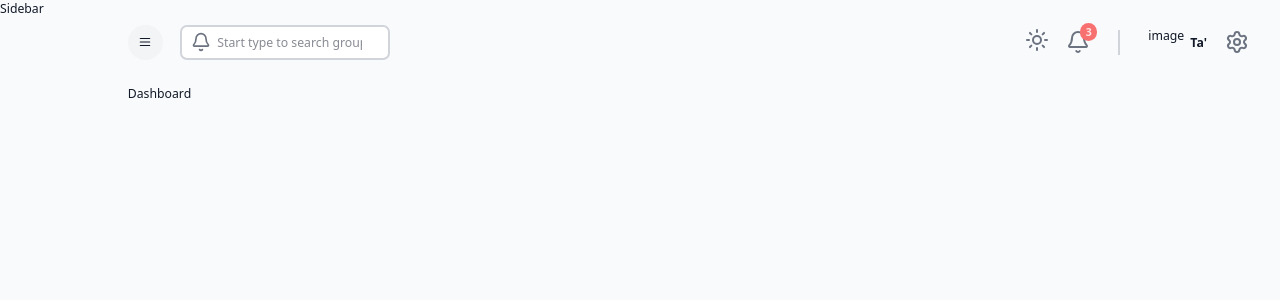
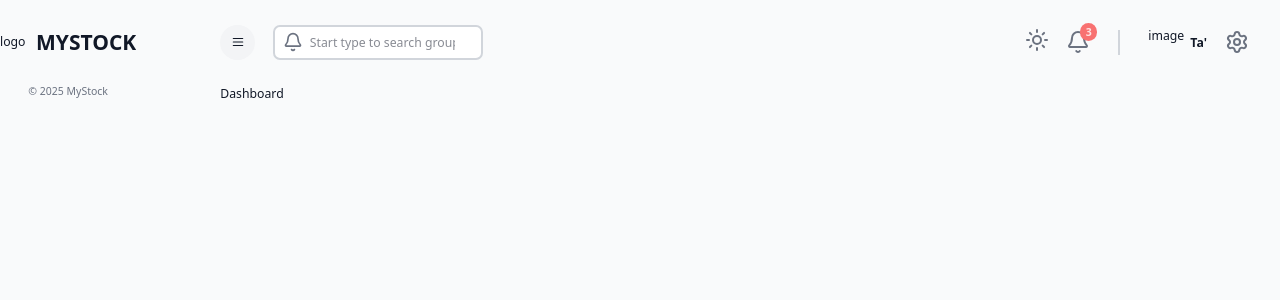
Before and after one commit to NTHB/Inventory_client, a Next.js app: page /dashboard in a window 1280 px wide. Shown: the top 300 px of the page. Built offline with nearby package versions, Linux system fonts and the light colour scheme.

Commit message:
Add sidebar part1

```diff
--- a/package.json
+++ b/package.json
@@ -13,14 +13,17 @@
     "@emotion/styled": "^11.14.1",
     "@mui/material": "^7.2.0",
     "@mui/x-data-grid": "^8.6.0",
+    "@reduxjs/toolkit": "^2.8.2",
     "@tailwindcss/cli": "^4.1.11",
     "axios": "^1.10.0",
+    "dotenv": "^17.2.0",
     "lucide-react": "^0.525.0",
     "next": "15.3.4",
     "numeral": "^2.0.6",
     "postcss": "^8.5.6",
     "react": "^19.0.0",
     "react-dom": "^19.0.0",
+    "react-redux": "^9.2.0",
     "recharts": "^3.0.2",
     "uuid": "^11.1.0"
   },
--- /dev/null
+++ b/src/app/(components)/Sidebar/index.tsx
@@ -0,0 +1,31 @@
+"use client";
+
+import { Menu } from 'lucide-react';
+import React from 'react'
+
+
+const Sidebar = () => {
+    return (
+        <div>
+            {/* TOP LOGO */}
+            <div className={`flex gap-3 justify-between md:justify-normal items-center pt-8`}>
+                <div>logo</div>
+                <h1 className="font-extrabold text-2xl">MYSTOCK</h1>
+
+                <button className="md:hidden px-3 py-3 bg-gray-100 rounded-full hover:bg-blue-100" onClick={() => { }}>
+                    <Menu className='w-4 h-4' />
+                </button>
+            </div>
+
+            {/* LINKS */}
+            <div className='flex-grow mt-8'>{/* link here */}</div>
+
+            {/* FOOTER */}
+            <div>
+                <p className="text-center text-xs text-gray-500">&copy; 2025 MyStock</p>
+            </div>
+        </div>
+    )
+};
+
+export default Sidebar;
--- a/src/app/dashboardWrapper.tsx
+++ b/src/app/dashboardWrapper.tsx
@@ -1,10 +1,11 @@
 import React from 'react'
 import Navbar from './(components)/Navbar';
+import Sidebar from './(components)/Sidebar';
 
 const DashboardWrapper = ({ children}: {children: React.ReactNode}) => {
   return (
     <div className={`flex bg-gray-50 text-gray-900 w-full min-h-screen`}>
-        Sidebar
+        <Sidebar />
         <main className={`flex flex-col w-full h-full py-7 px-9 bg-gray-50 md:pl-24`}>
             <Navbar />
             {children}
```
Also changed, not shown: 1 other file (tests, documents, lock files or other folders).
